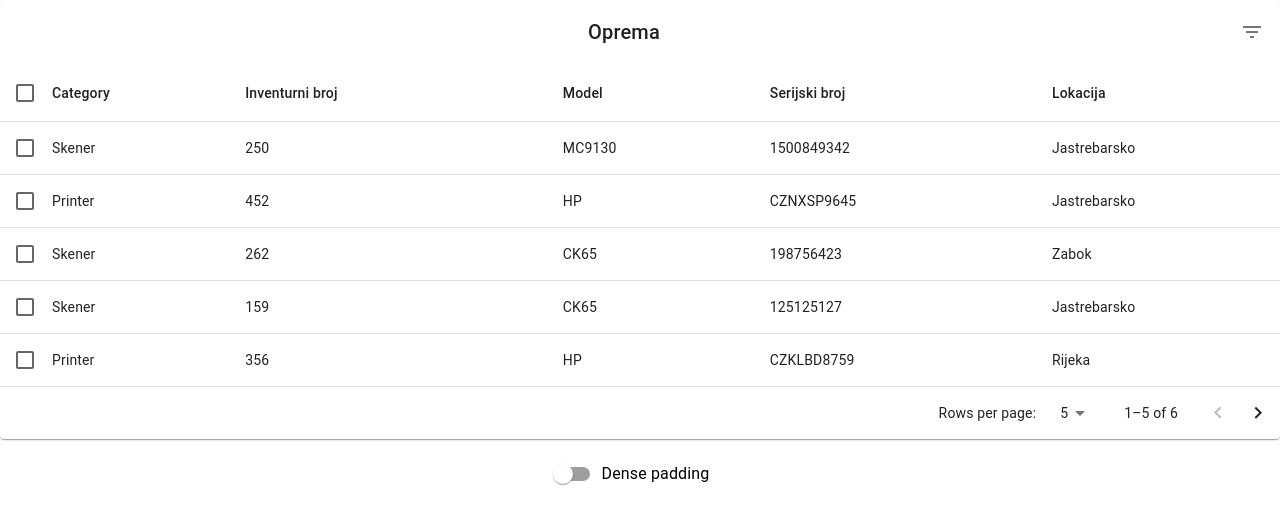
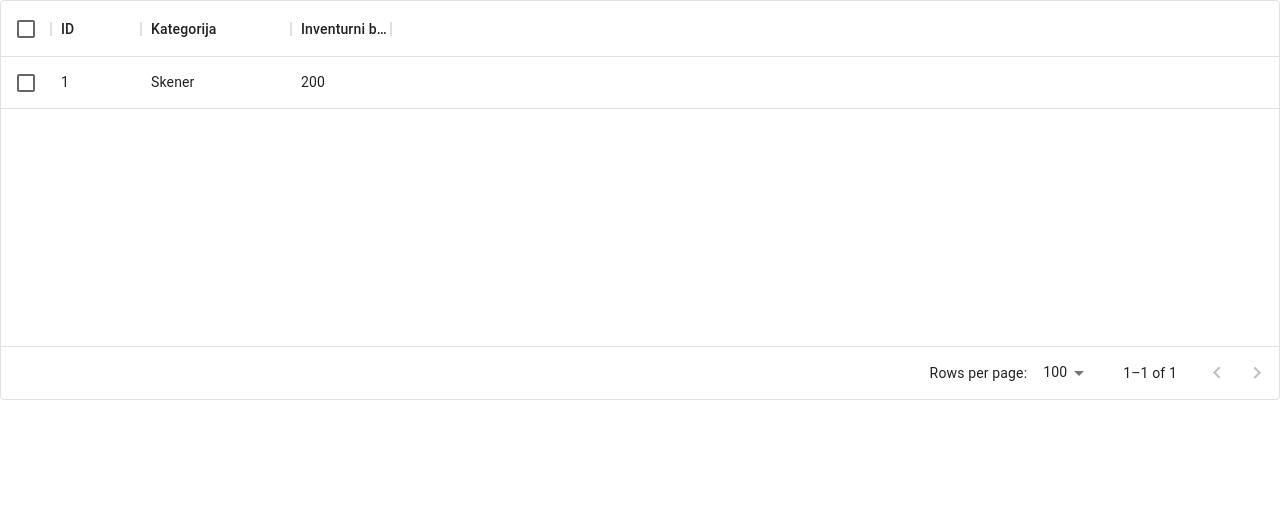
Before and after one commit to NicKyeaa/inventoryman, a React (Create React App) app: page / in a window 1280 px wide. Shown: the top 524 px of the page. Built offline with nearby package versions, Linux system fonts and the light colour scheme.

Commit message:
Added DataGrid for rendering main data

```diff
--- a/src/App.js
+++ b/src/App.js
@@ -1,10 +1,11 @@
-import './App.css';
-import Grid from './Components/Grid'
+// import Grid from './Components/Grid';
+import InvGrid from './Components/InvGrid';
 
 function App() {
   return (
     <div className="App">
-      <Grid />
+      {/* <Grid /> */}
+      <InvGrid />
     </div>
   );
 }
--- a/src/Components/InvGrid.jsx
+++ b/src/Components/InvGrid.jsx
@@ -22,10 +22,13 @@ const rows = [
 export default function InvGrid() {
     return (
         <div style={{ height: 400, width: '100%'}}>
-            <DataGrid>
+            <DataGrid
                 rows={rows}
                 columns={columns}
-            </DataGrid>
+                pagesize={5}
+                rowsPerPage={5}
+                checkboxSelection
+            />
         </div>
   );
 }
```
